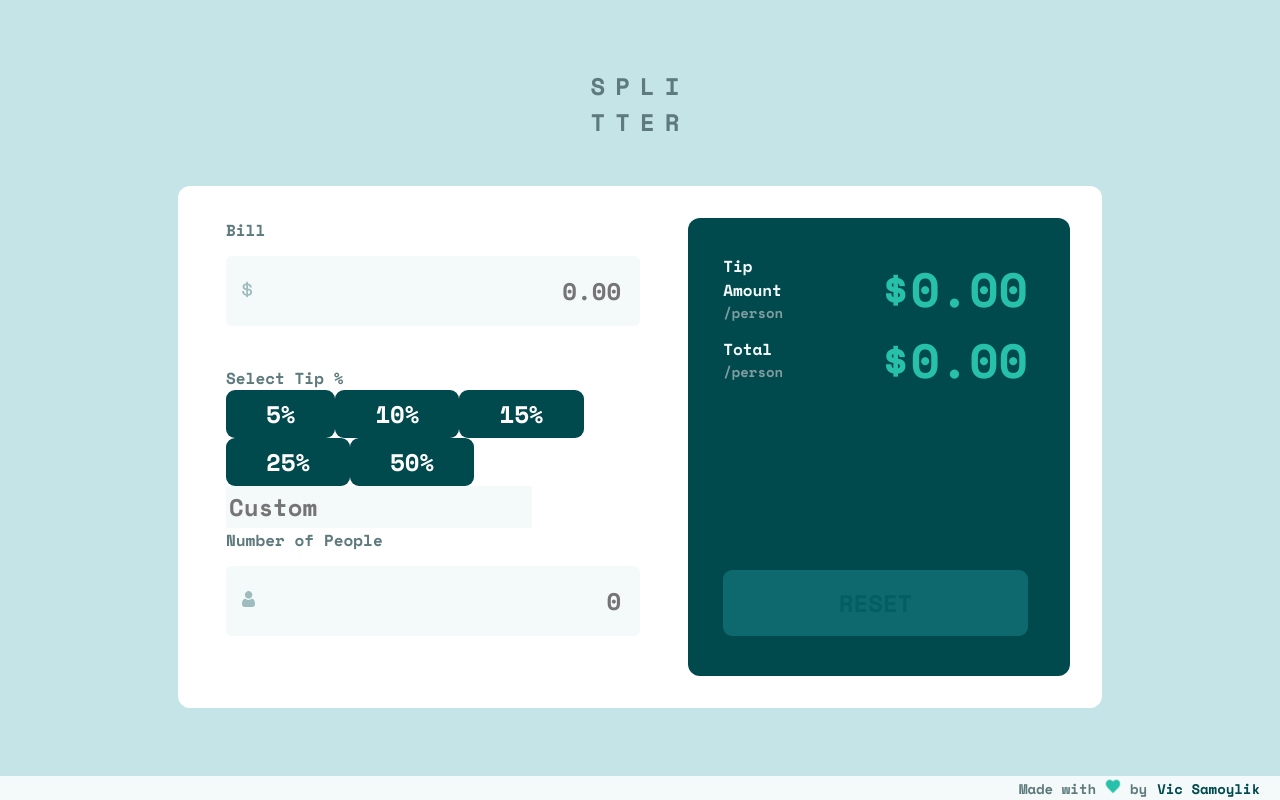
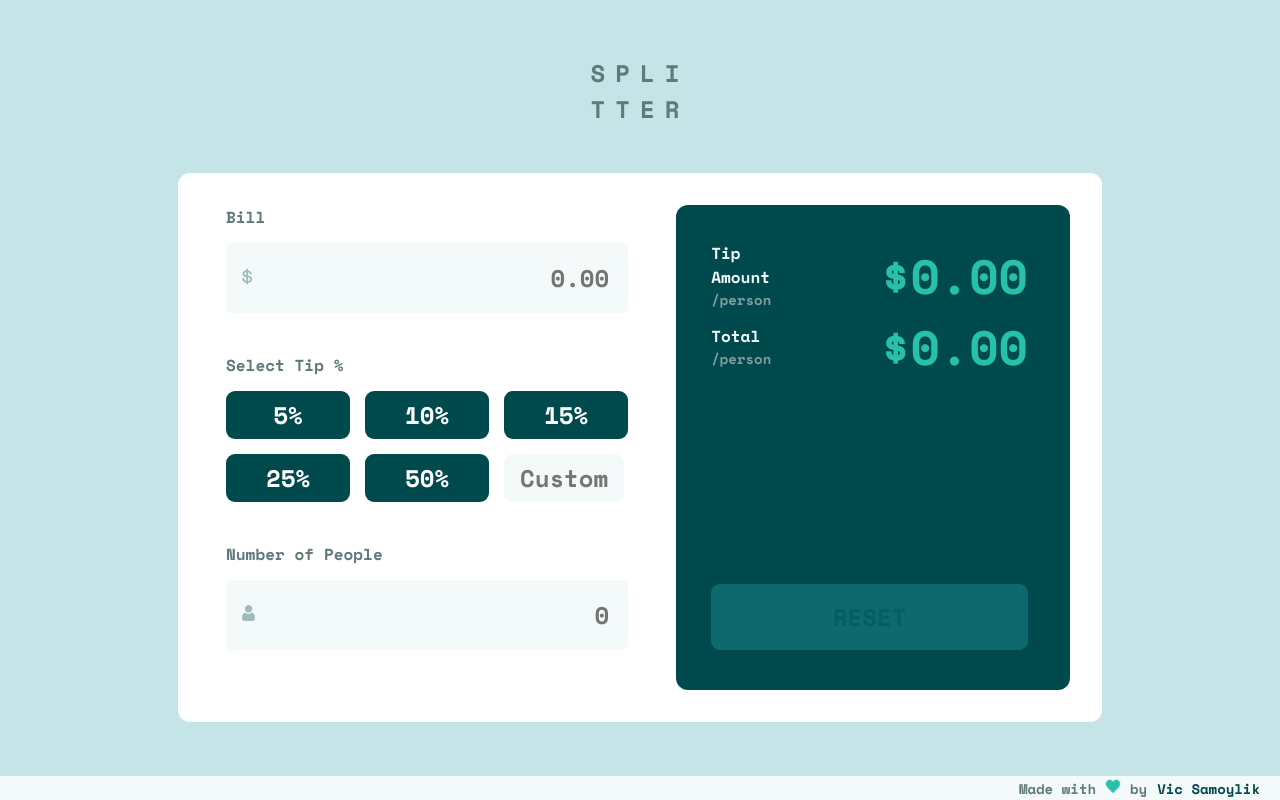
Before and after one commit to vic-samoylik-999/tip-splitter-react, a React (Vite) app: page / in a window 1280 px wide. Built offline with nearby package versions, Linux system fonts and the light colour scheme.

Commit message:
feat: add TipSelector component

```diff
--- a/src/components/TipSelector.jsx
+++ b/src/components/TipSelector.jsx
@@ -5,7 +5,7 @@ function TipSelector() {
   const tipTypes = [5, 10, 15, 25, 50];
   return (
     <section className="tip-selector">
-      <h3>Select Tip %</h3>
+      <h3 className='tip-selector__label'>Select Tip %</h3>
       <div className="tip-selector__grid">
         {tipTypes.map((item) => {
           return <Button type="tip">{item + '%'}</Button>;
--- a/src/scss/components/_tip-selector.scss
+++ b/src/scss/components/_tip-selector.scss
@@ -0,0 +1,25 @@
+.tip-selector {
+
+    &__label {
+        margin-bottom: 14px;
+    }
+    &__grid {
+        display: grid;
+        grid-template-columns: repeat(3, 1fr);
+        align-items: center;
+        justify-content: center;
+        gap: 15px;
+        margin-bottom: 40px;
+    }
+    &__custom-tip {
+        & input {
+            margin: 0;
+            padding: 0;
+            max-width: 120px;
+            border-radius: 9px;
+            text-align: right;
+            height: 48px;
+            padding-right: 13px;
+        }
+    }
+}
```
